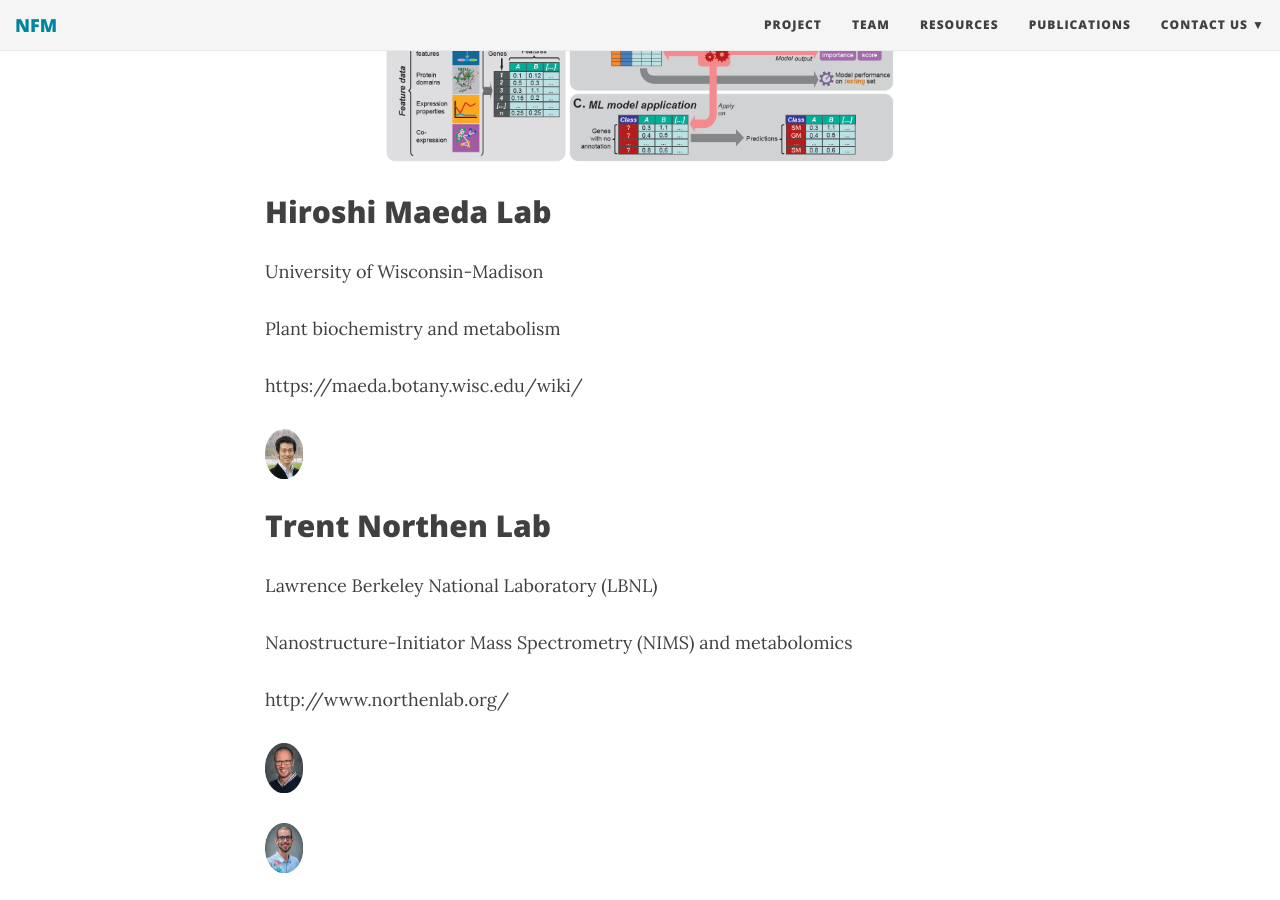
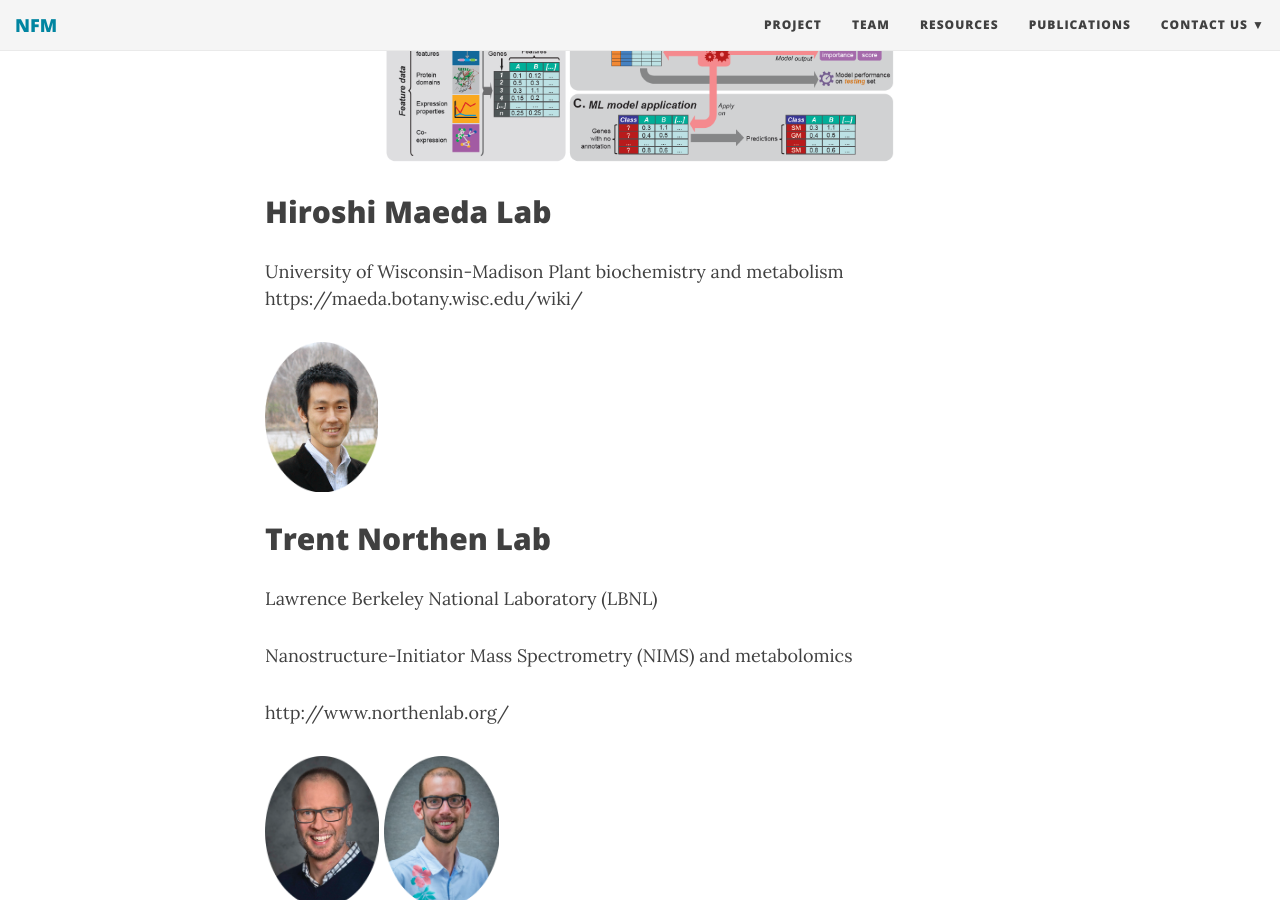
Before and after one commit to NfluxMap/NfluxMap.github.io, a Jekyll site: the page built from team.md, in a window 1280 px wide and 900 px high, scrolled down 363 px. Built offline with Jekyll 4.4.1, drawn with Linux system fonts in a browser that asks for light colours; nearby versions of some CDN libraries; a style sheet for code colours, icons or effects is not loaded.

Commit message:
Update team.md

```diff
--- a/team.md
+++ b/team.md
@@ -13,12 +13,10 @@
 
 ## Hiroshi Maeda Lab
 University of Wisconsin-Madison
-
 Plant biochemistry and metabolism
-
 https://maeda.botany.wisc.edu/wiki/
 
-<img src="../img/team/cHiroshi.png" alt='ML' height="50px">
+<img src="../img/team/cHiroshi.png" alt='ML' height="150px">
 
 
 
@@ -29,9 +27,8 @@
 
 http://www.northenlab.org/
 
-<img src="../img/team/cTrent.png" alt='ML' height="50px">
-
-<img src="../img/team/cMarkus.png" alt='ML' height="50px">
+<img src="../img/team/cTrent.png" alt='ML' height="150px">
+<img src="../img/team/cMarkus.png" alt='ML' height="150px">
 
 
 ## Yasuo Yoshikuni Lab
@@ -41,7 +38,7 @@
 
 https://biosciences.lbl.gov/profiles/yasuo-yoshikuni/
 
-<img src="../img/team/cYasuo.png" alt='ML' height="50px">
+<img src="../img/team/cYasuo.png" alt='ML' height="150px">
 
 
 
@@ -52,7 +49,7 @@
 
 http://lab.agr.hokudai.ac.jp/takasuka/members_en.html
 
-<img src="../img/team/cTaichi.png" alt='ML' height="50px">
+<img src="../img/team/cTaichi.png" alt='ML' height="150px">
 
 
 
@@ -63,4 +60,4 @@
 
 https://www.mpimp-golm.mpg.de/13193/Zoran_Nikoloski
 
-<img src="../img/team/cZoran.png" alt='ML' height="50px">
+<img src="../img/team/cZoran.png" alt='ML' height="150px">
```
